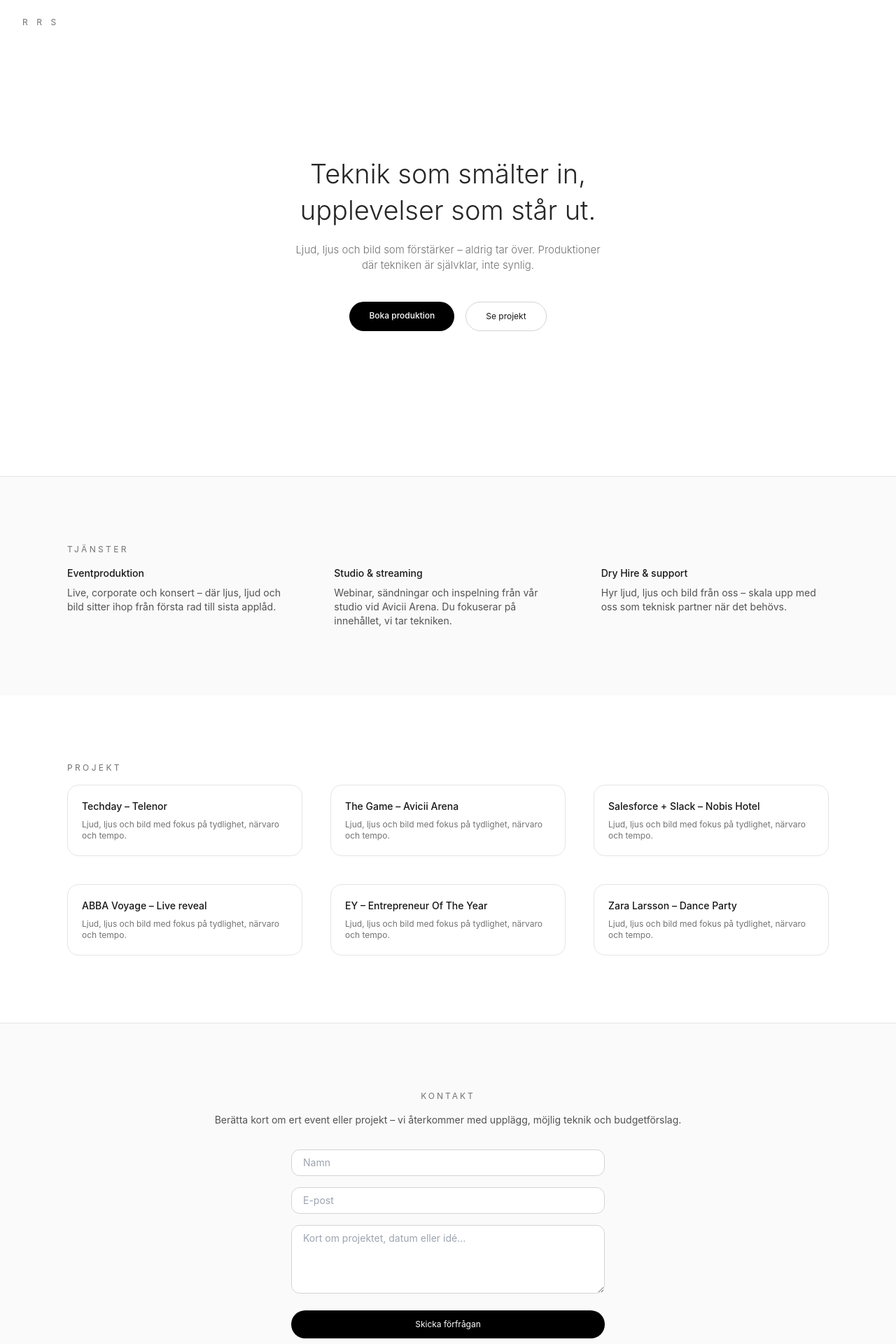
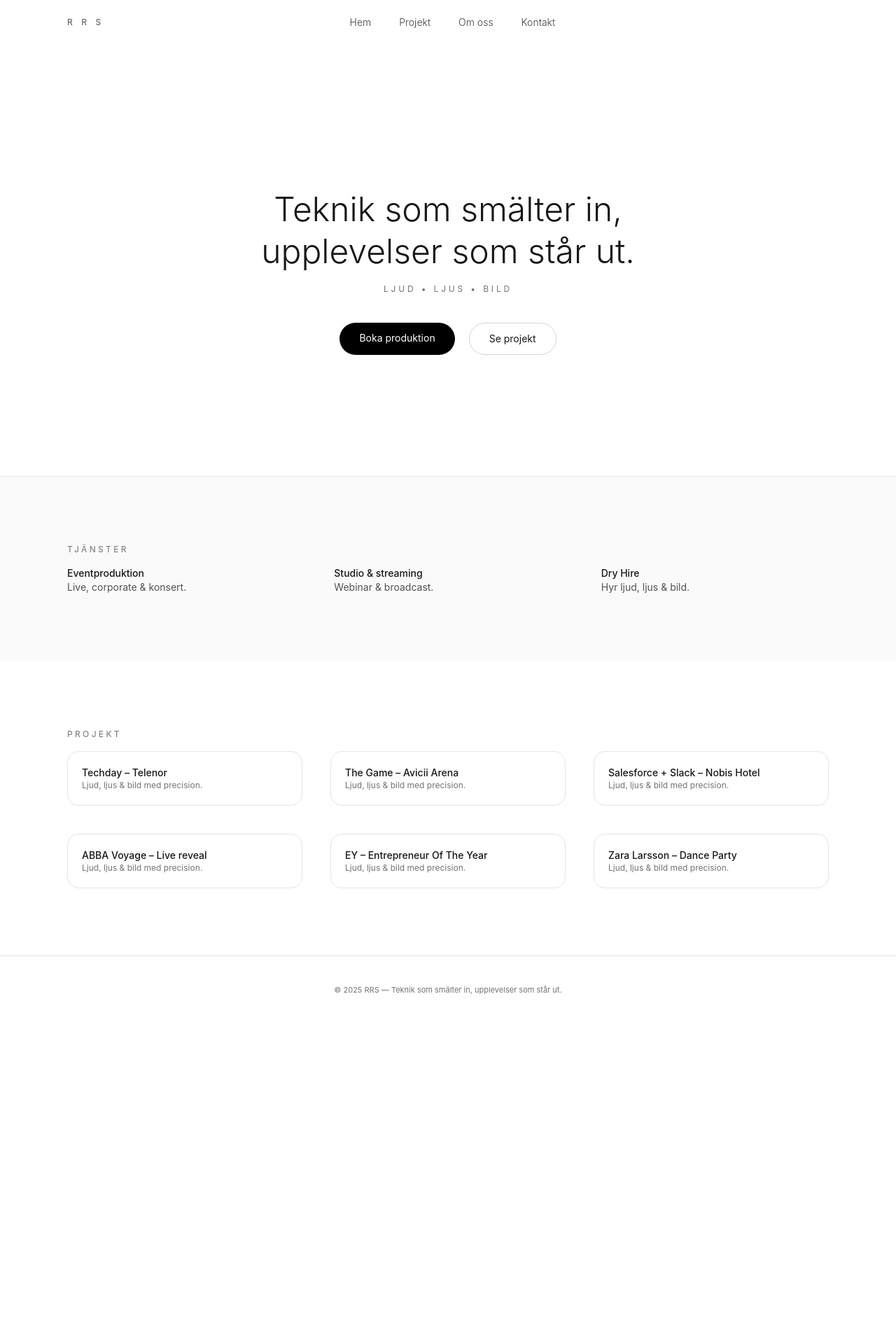
Before and after one commit to FolkeRRS/RRSwebsite, a Next.js app: page / in a window 1280 px wide. Shown: the top 1920 px of the page at 70% size. After the commit the page ends 1463 px from the top, so only its background shows below. Built offline with nearby package versions, Linux system fonts and the light colour scheme.

Commit message:
Add kontakt page with team cards

```diff
--- /dev/null
+++ b/app/kontakt/page.tsx
@@ -0,0 +1,41 @@
+export default function KontaktPage() {
+    const members = [
+      { name: "Erik Svadling", role: "Ljudtekniker", phone: "+46 70 496 77 43", mail: "erik@rrs.se" },
+      { name: "Folke Fagerström", role: "Tekniker", phone: "+46 73 995 53 29", mail: "folke@rrs.se" },
+      { name: "Henrik Lundin", role: "Ljusdesigner", phone: "+46 70 510 80 28", mail: "henrik@rrs.se" },
+      { name: "Janne Arkegren", role: "Projektledare", phone: "+46 70 723 20 40", mail: "janne@rrs.se" },
+      { name: "Joacim Fagerström", role: "Ekonomi / Admin", phone: "+46 73 642 03 65", mail: "jocke@rrs.se" },
+      { name: "Joakim Ljungmark", role: "Projektledare", phone: "+46 70 243 07 67", mail: "joakim@rrs.se" },
+      { name: "Jocke Nilsson", role: "Lager", phone: "+46 73 677 82 09", mail: "" },
+      { name: "Lars Göran ”LG” Larsson", role: "Dry Hire", phone: "+46 70 545 15 60", mail: "lg@rrs.se" },
+      { name: "Marcus Friberg", role: "Videotekniker", phone: "+46 70 758 33 08", mail: "marcus@rrs.se" },
+      { name: "Mattias ”Rappen” Rapp", role: "Videotekniker", phone: "+46 70 550 48 53", mail: "rapp@rrs.se" },
+      { name: "Melker Fagerström", role: "Ljustekniker", phone: "+46 73 708 98 96", mail: "melker@rrs.se" },
+      { name: "Michael Beijbom", role: "Videotekniker", phone: "+46 70 758 33 05", mail: "michael@rrs.se" },
+      { name: "Mikael Lindahl", role: "Lager", phone: "+46 70 758 33 01", mail: "lindahl@rrs.se" },
+      { name: "Robert Wallbring", role: "Videotekniker", phone: "+46 70 550 61 05", mail: "robban@rrs.se" },
+      { name: "Stefan Andréasson", role: "Videotekniker", phone: "+46 70 868 79 99", mail: "stefan@rrs.se" },
+    ];
+
+    return (
+      <main className="min-h-screen bg-white text-neutral-900 px-10 pt-32 pb-24">
+        <h1 className="text-center text-4xl font-light mb-12">Kontakt</h1>
+
+        <div className="grid gap-10 sm:grid-cols-2 lg:grid-cols-3 max-w-6xl mx-auto">
+          {members.map((m) => (
+            <div className="border border-neutral-200 rounded-2xl p-6 hover:border-neutral-400 transition shadow-sm" key={m.name}>
+              <h2 className="text-lg font-medium">{m.name}</h2>
+              <p className="text-neutral-500 text-sm mb-3">{m.role}</p>
+
+              <p className="text-sm mb-1">{m.phone}</p>
+              {m.mail && (
+                <a href={`mailto:${m.mail}`} className="text-sm underline text-neutral-700 hover:text-black">
+                  {m.mail}
+                </a>
+              )}
+            </div>
+          ))}
+        </div>
+      </main>
+    );
+  }
--- a/app/page.tsx
+++ b/app/page.tsx
@@ -1,59 +1,59 @@
-"use client";
-
-import { useEffect } from "react";
+// app/page.tsx
 
 export default function Page() {
-  // Scroll reveal
-  useEffect(() => {
-    const elems = document.querySelectorAll<HTMLElement>("[data-reveal]");
-    const obs = new IntersectionObserver(
-      (entries) => {
-        entries.forEach((entry) => {
-          if (entry.isIntersecting) {
-            entry.target.classList.add("is-visible");
-          }
-        });
-      },
-      { threshold: 0.15 }
-    );
-    elems.forEach((el) => obs.observe(el));
-    return () => obs.disconnect();
-  }, []);
-
   return (
     <main className="min-h-screen bg-white text-neutral-900 font-sans overflow-x-hidden">
-      {/* HEADER – R R S upp till vänster */}
-      <header className="fixed top-0 left-0 right-0 z-40 px-8 py-6">
-        <p className="text-xs uppercase tracking-[0.38em] text-neutral-500">
-          R R S
-        </p>
+
+      {/* HEADER */}
+      <header className="fixed top-0 left-0 right-0 z-50 bg-white/70 backdrop-blur-xl border-b border-white/30">
+        <div className="max-w-6xl mx-auto px-8 py-5 flex items-center justify-between">
+          {/* R R S vänster */}
+          <p className="text-xs uppercase tracking-[0.38em] text-neutral-600">
+            R R S
+          </p>
+
+          {/* Meny i mitten */}
+          <nav className="flex gap-10 text-sm font-light text-neutral-700">
+            <a href="/" className="hover:text-black transition">
+              Hem
+            </a>
+            <a href="#projects" className="hover:text-black transition">
+              Projekt
+            </a>
+            <a href="#services" className="hover:text-black transition">
+              Om oss
+            </a>
+            <a href="/kontakt" className="hover:text-black transition">
+              Kontakt
+            </a>
+          </nav>
+
+          {/* Tom div för perfekt centrering */}
+          <div className="w-[40px] opacity-0">•</div>
+        </div>
       </header>
 
       {/* HERO */}
-      <section
-        className="min-h-[85vh] flex flex-col items-center justify-center text-center px-8"
-        data-reveal
-      >
-        <h1 className="mt-4 text-[30px] md:text-[38px] font-light leading-[1.35] text-neutral-800">
-          Teknik som smälter in,
-          <br /> upplevelser som står ut.
+      <section className="min-h-[85vh] w-full flex flex-col items-center justify-center text-center px-6 pt-24">
+        <h1 className="text-[32px] md:text-[48px] font-light leading-[1.25] text-neutral-900">
+          Teknik som smälter in,<br />
+          upplevelser som står ut.
         </h1>
 
-        <p className="mt-5 text-[15px] max-w-md font-light text-neutral-500">
-          Ljud, ljus och bild som förstärker – aldrig tar över.{" "}
-          Produktioner där tekniken är självklar, inte synlig.
+        <p className="uppercase tracking-[0.32em] text-neutral-500 text-xs mt-4">
+          Ljud • Ljus • Bild
         </p>
 
-        <div className="mt-10 flex gap-4">
+        <div className="flex gap-5 mt-10">
           <a
-            href="#contact"
-            className="px-7 py-3 rounded-full bg-black text-white text-xs font-medium hover:bg-neutral-900 transition"
+            href="/kontakt"
+            className="px-7 py-3 rounded-full bg-black text-white text-sm hover:bg-neutral-900 transition"
           >
             Boka produktion
           </a>
           <a
             href="#projects"
-            className="px-7 py-3 rounded-full border border-neutral-300 text-xs hover:border-black transition"
+            className="px-7 py-3 rounded-full border border-neutral-300 text-sm hover:border-neutral-900 transition"
           >
             Se projekt
           </a>
@@ -64,48 +64,28 @@ export default function Page() {
       <section
         id="services"
         className="px-8 md:px-24 py-24 bg-[#fafafa] border-t border-neutral-200"
-        data-reveal
       >
         <p className="text-xs uppercase tracking-[0.28em] text-neutral-500 mb-4">
           Tjänster
         </p>
         <div className="grid gap-14 md:grid-cols-3 text-sm text-neutral-600">
-          <div className="space-y-2">
-            <h3 className="font-medium text-neutral-900 text-sm">
-              Eventproduktion
-            </h3>
-            <p>
-              Live, corporate och konsert – där ljus, ljud och bild sitter ihop
-              från första rad till sista applåd.
-            </p>
+          <div>
+            <h3 className="font-medium text-neutral-900">Eventproduktion</h3>
+            <p>Live, corporate & konsert.</p>
           </div>
-          <div className="space-y-2">
-            <h3 className="font-medium text-neutral-900 text-sm">
-              Studio & streaming
-            </h3>
-            <p>
-              Webinar, sändningar och inspelning från vår studio vid Avicii
-              Arena. Du fokuserar på innehållet, vi tar tekniken.
-            </p>
+          <div>
+            <h3 className="font-medium text-neutral-900">Studio & streaming</h3>
+            <p>Webinar & broadcast.</p>
           </div>
-          <div className="space-y-2">
-            <h3 className="font-medium text-neutral-900 text-sm">
-              Dry Hire & support
-            </h3>
-            <p>
-              Hyr ljud, ljus och bild från oss – skala upp med oss som teknisk
-              partner när det behövs.
-            </p>
+          <div>
+            <h3 className="font-medium text-neutral-900">Dry Hire</h3>
+            <p>Hyr ljud, ljus & bild.</p>
           </div>
         </div>
       </section>
 
       {/* PROJEKT */}
-      <section
-        id="projects"
-        className="px-8 md:px-24 py-24"
-        data-reveal
-      >
+      <section id="projects" className="px-8 md:px-24 py-24">
         <p className="text-xs uppercase tracking-[0.28em] text-neutral-500 mb-4">
           Projekt
         </p>
@@ -118,53 +98,16 @@ export default function Page() {
             "EY – Entrepreneur Of The Year",
             "Zara Larsson – Dance Party",
           ].map((title) => (
-            <article
+            <div
               key={title}
-              className="space-y-2 border border-neutral-200 rounded-2xl p-5 hover:border-neutral-400 transition"
+              className="border border-neutral-200 rounded-2xl p-5 hover:border-neutral-400 transition"
             >
-              <h3 className="text-neutral-900 font-medium text-sm">{title}</h3>
+              <h3 className="text-neutral-900 font-medium">{title}</h3>
               <p className="text-neutral-500 text-xs">
-                Ljud, ljus och bild med fokus på tydlighet, närvaro och tempo.
+                Ljud, ljus & bild med precision.
               </p>
-            </article>
+            </div>
           ))}
-        </div>
-      </section>
-
-      {/* KONTAKT */}
-      <section
-        id="contact"
-        className="px-8 md:px-24 py-24 bg-[#fafafa] border-t border-neutral-200 text-center"
-        data-reveal
-      >
-        <p className="text-xs uppercase tracking-[0.25em] text-neutral-500 mb-4">
-          Kontakt
-        </p>
-        <p className="text-sm text-neutral-600 mb-8">
-          Berätta kort om ert event eller projekt – vi återkommer med upplägg,
-          möjlig teknik och budgetförslag.
-        </p>
-        <div className="max-w-md mx-auto flex flex-col gap-4 text-sm">
-          <input
-            placeholder="Namn"
-            className="border border-neutral-300 px-4 py-2 rounded-xl outline-none focus:border-neutral-900"
-          />
-          <input
-            placeholder="E-post"
-            className="border border-neutral-300 px-4 py-2 rounded-xl outline-none focus:border-neutral-900"
-          />
-          <textarea
-            rows={4}
-            placeholder="Kort om projektet, datum eller idé…"
-            className="border border-neutral-300 px-4 py-2 rounded-xl outline-none focus:border-neutral-900"
-          />
-          <button className="bg-black hover:bg-neutral-900 text-white rounded-full text-xs py-3 mt-2">
-            Skicka förfrågan
-          </button>
-          <p className="pt-3 text-xs text-neutral-500">
-            eller mejla direkt:{" "}
-            <span className="text-neutral-800">hej@rrs.se</span>
-          </p>
         </div>
       </section>
 
```
